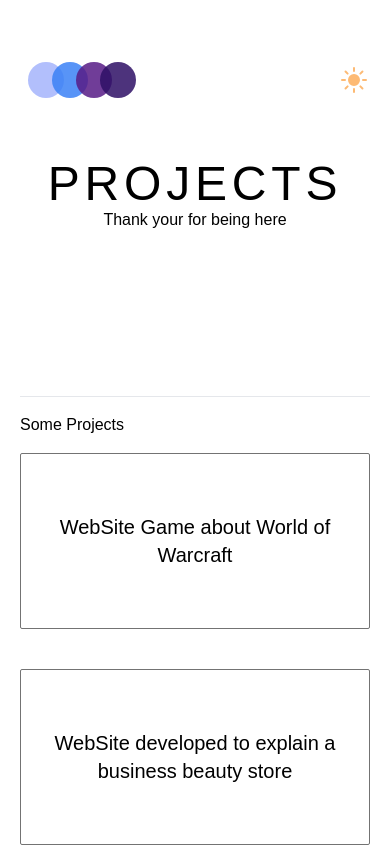
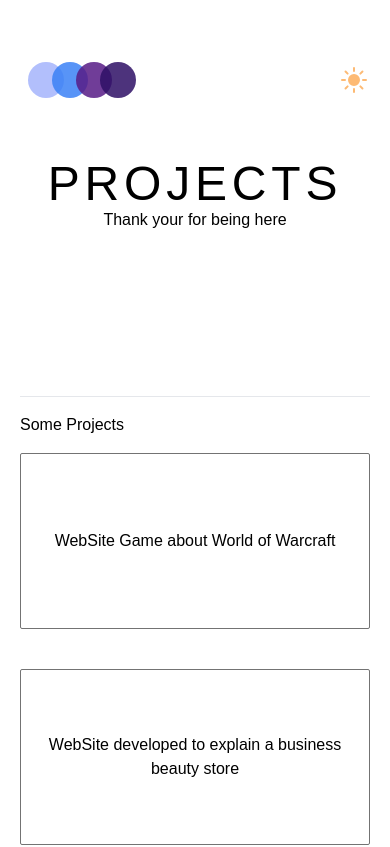
Before and after one commit to Luicarlosferreira/profile, a Next.js app: page /projects in a window 390 px wide. Shown: the top 847 px of the page. Built offline with nearby package versions, Linux system fonts and the light colour scheme; a web font is replaced by a local one.

Commit message:
bugfix: changing styles on tailwind css.

```diff
--- a/app/components/buttonTheme.tsx
+++ b/app/components/buttonTheme.tsx
@@ -4,7 +4,7 @@ import { useTheme } from "next-themes";
 import { SunIcon, MoonIcon } from "@heroicons/react/24/solid";
 
 const ThemeButton = () => {
-  const { theme, setTheme } = useTheme();
+  const { theme, setTheme } = useTheme("");
   const [isMounted, setIsMounted] = useState(false);
   useEffect(() => {
     setIsMounted(true);
--- a/app/components/projectsCard.tsx
+++ b/app/components/projectsCard.tsx
@@ -6,10 +6,8 @@ type ITittle = {
 
 const ProjectCards = ({ title }: ITittle) => {
   return (
-    <div className="w-52  animate-[pulse_1.5s_linear] h-28 dark:bg-neutral-500 border border-neutral-500  rounded-sm flex align-middle items-center justify-center hover:border-blue-500 lg:w-96 lg:h-44 sm:w-full ">
-      <span className="hover:text-lg text-center transition-all hover:text-blue-500 sm:text-xl ">
-        {title}
-      </span>
+    <div className="p-5 w-52  animate-[pulse_1.5s_linear] h-28 dark:bg-neutral-500 border border-neutral-500  rounded-sm flex align-middle items-center justify-center hover:border-blue-500 lg:w-96 lg:h-44 sm:w-full ">
+      <span className="hover:text-lg text-center transition-all hover:text-blue-500 ">{title}</span>
     </div>
   );
 };
```
